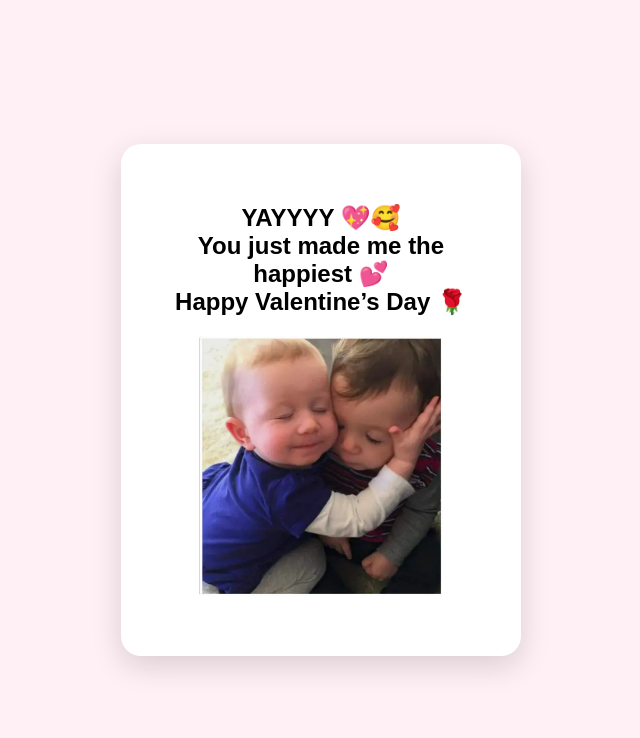
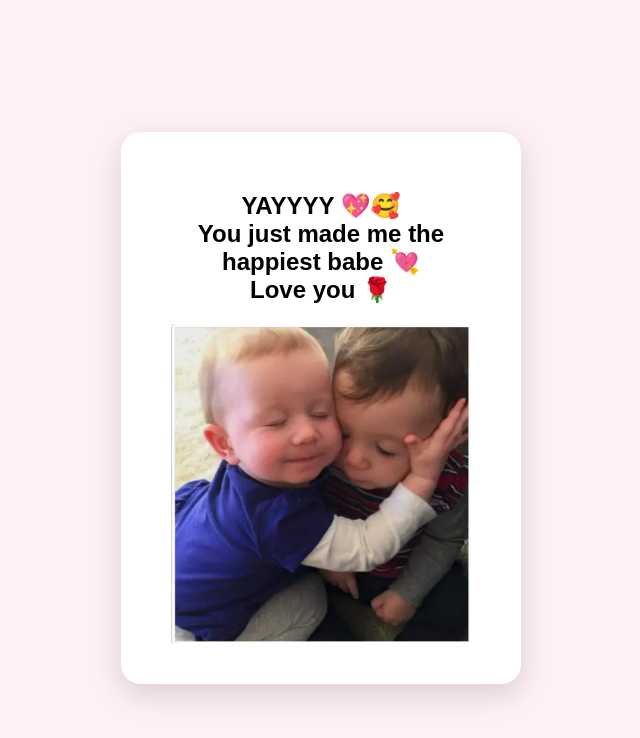
Before and after one commit to abhishekgreedy-cpu/valentine, a plain HTML site: page valentine.html in a window 1280 px wide. Both pictures are taken after a click on the button "Yes 💕". Shown: the whole page, without its empty margins (319-959 px from the left). Drawn offline with Linux system fonts and the light colour scheme.

Commit message:
Update valentine.html

```diff
--- a/valentine.html
+++ b/valentine.html
@@ -2,12 +2,11 @@
 <html lang="en">
 <head>
 <meta charset="UTF-8">
-  <title>For You ❤️</title>
+<title>For You 💖</title>
 
 <style>
   body {
     height: 100vh;
-      margin: 0;
     display: flex;
     justify-content: center;
     align-items: center;
@@ -24,18 +23,11 @@
     width: 320px;
   }
 
-    #loveImg {
-      display: none;   /* 🔴 important */
-      width: 260px;
-      margin: 20px auto;
-      border-radius: 15px;
-    }
-
   button {
     padding: 10px 20px;
     margin: 10px;
     border: none;
-      border-radius: 20px;
+    border-radius: 10px;
     font-size: 16px;
     cursor: pointer;
   }
@@ -46,7 +38,14 @@
   }
 
   #no {
-      background: #ccc;
+    background: #ddd;
+  }
+
+  #loveImg {
+    display: none;      /* 👈 pehle hidden */
+    width: 100%;
+    margin-top: 20px;
+    border-radius: 15px;
   }
 </style>
 </head>
@@ -73,7 +72,7 @@
 function no() {
   const msgs = [
     "Are you sure? 🥺",
-        "Think again 😳",
+    "Think again 😢",
     "Not allowed 😈",
     "Try Yes 💖"
   ];
@@ -83,7 +82,7 @@
 
 function yes() {
   document.getElementById("text").innerHTML =
-        "YAYYYY 💖🥰<br>You just made me the happiest 💕<br>Happy Valentine’s Day 🌹";
+    "YAYYYY 💖🥰<br>You just made me the happiest babe 💘<br>Love you 🌹";
 
   document.getElementById("loveImg").style.display = "block";
   document.getElementById("yes").style.display = "none";
```
Lines whose indentation alone changed are shown as unchanged.
